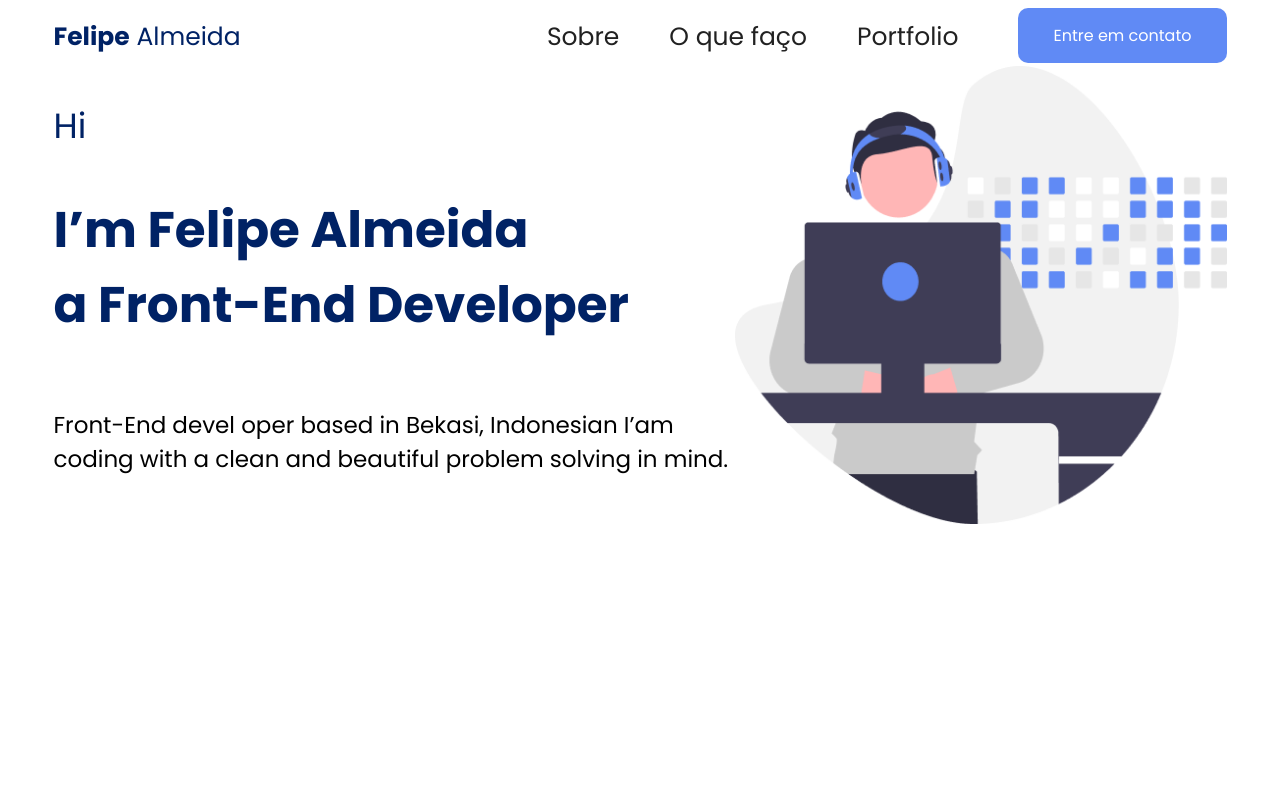
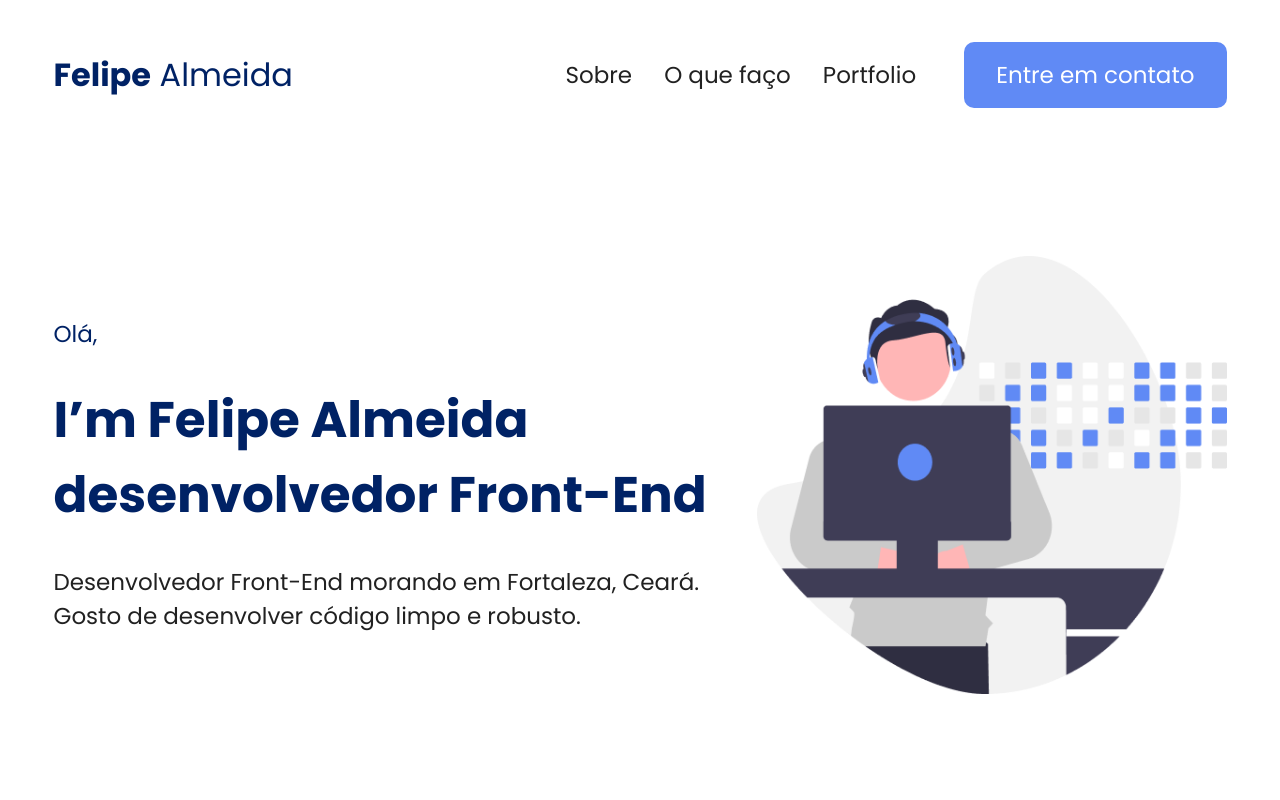
Before and after one commit to smdufc/layout-portfolio, a plain HTML site: page index.html in a window 1280 px wide. Drawn offline with Linux system fonts and the light colour scheme.

Commit message:
melhorias de código

```diff
--- a/estilos.css
+++ b/estilos.css
@@ -1,91 +1,97 @@
+:root {
+    --azul:#002265;
+    --azul-claro:#608AF5;
+    --cinza-escuro:#212121;
+    --largura-site: 1173px;
+    --altura-header:150px;
+}
+
 body {
+    margin: 0;
+    padding: 0;
     font-family: "Poppins", sans-serif;
+    font-size: 23px;
+    color: #212121;
 }
 
 
 header {
     display: flex;
+    align-items: center;
     justify-content: space-between;
-    max-width: 1173px;
-    margin-left: auto;
-    margin-right: auto;
+    max-width: var(--largura-site);
+    margin: 0 auto;
+    height: var(--altura-header);
 }
 
 .logo-site {
-    color:#002265;
-    padding-top: 10px;
-    font-size: 25px;
+    font-size: 2rem;
+    color:var(--azul);
 }
 
-.navegacao {
+nav {
     display: flex;
-    gap: 50px;
+    gap: 3rem;
 }
 
-.navegacao ul {
+nav ul {
+    list-style-type: none;
+    margin: 0;
     display: flex;
-    list-style-type: none;
-    padding: 0;
-    margin: 0;
-    gap:30px;
     align-items: center;
+    gap: 2rem;
 }
 
-
-.navegacao ul a {
-    color: #212121;
+nav ul a {
+    color: var(--cinza-escuro);
     text-decoration: none;
-    display: block;
-    padding: 10px;
-    font-size: 25px;
 }
 
-.navegacao .botao a {
-    background-color: #608AF5;
+nav .botao {
+    background-color: var(--azul-claro);
     color:white;
     text-decoration: none;
     display: block;
-    padding: 15px 35px;
     border-radius: 10px;
+    padding: 1rem 2rem;
 }
 
-
 #sobre {
-    margin-left: auto;
-    margin-right: auto;
+    max-width: var(--largura-site);
+    min-height: calc(100dvh - var(--altura-header));
+    margin: 0 auto;
     display: flex;
-    max-width: 1173px;
+    align-items: center;
+    gap: 2rem;
 }
 
 #sobre > div {
     flex-grow: 1;
     flex-shrink: 1;
-}
-
-#sobre .coluna-1 {
+    flex-basis: 100%;
     display: flex;
     flex-direction: column;
     justify-content: center;
 }
 
-#sobre .coluna-2 {
-    flex-basis: 80%;
+#sobre > div:last-child {
+    flex-basis: 70%;
 }
 
-#sobre .coluna-2 img {
+#sobre img {
     width: 100%;
-}
-
-.text-inicial {
-    color: #002265;
-    font-size: 35px;;
+    height: 100%;
 }
 
 #sobre h1 {
     font-size: 50px;
     color: #002265;
+    margin: 1rem 0;
+}
+#sobre p {
+    margin: 1rem 0;
 }
 
-#sobre p {
-    font-size: 23px;
+.texto-azul {
+    color: var(--azul);
 }
--- a/index.html
+++ b/index.html
@@ -1,5 +1,5 @@
 <!DOCTYPE html>
-<html lang="en">
+<html lang="pt-br">
 
 <head>
   <!-- cabeçalho da página html, essas informações não serão exibidas na página, elas servem para outro propósito -->
@@ -9,15 +9,16 @@
   <link rel="stylesheet" href="estilos.css">
   <link rel="preconnect" href="https://fonts.googleapis.com">
   <link rel="preconnect" href="https://fonts.gstatic.com" crossorigin>
-    <link href="https://fonts.googleapis.com/css2?family=Poppins:ital,wght@0,100;0,200;0,300;0,400;0,500;0,600;0,700;0,800;0,900;1,100;1,200;1,300;1,400;1,500;1,600;1,700;1,800;1,900&display=swap" rel="stylesheet">
+  <link
+    href="https://fonts.googleapis.com/css2?family=Poppins:ital,wght@0,100;0,200;0,300;0,400;0,500;0,600;0,700;0,800;0,900;1,100;1,200;1,300;1,400;1,500;1,600;1,700;1,800;1,900&display=swap"
+    rel="stylesheet">
 </head>
 
-<body> <!-- Corpo da página -->
-    <header> <!-- header: utilizado para cabeçalhos -->
+<body>
+  <header>
     <div class="logo-site">
       <strong>Felipe</strong> Almeida
     </div>
-        <div class="navegacao">
     <nav>
       <ul>
         <li>
@@ -30,28 +31,24 @@
           <a href="#portfolio">Portfolio</a>
         </li>
       </ul>
+      <div>
+        <a class="botao" href="#">Entre em contato</a>
+      </div>
     </nav>
-            <div class="botao">
-                <a href="#">Entre em contato</a>
+  </header>
+  <main>
+    <section id="sobre">
+      <div>
+        <p class="texto-azul">Olá,</p>
+        <h1>I’m Felipe Almeida<br>
+          desenvolvedor Front-End</h1>
+        <p>Desenvolvedor Front-End morando em Fortaleza, Ceará. Gosto de desenvolver código limpo e robusto.</p>
       </div>
-        </div>
-    </header>
-
-    <section id="sobre">
-        <div class="coluna-1">
-            <div class="text-inicial">Hi</div>
-            <h1>I’m Felipe Almeida<br >
-                a Front-End Developer</h1>
-            <p>Front-End devel oper based in Bekasi, Indonesian
-                I’am coding with a clean and beautiful problem
-                solving in mind.</p>
-        </div>
-        <div class="coluna-2">
-            <img src="imagem-destaque.png" alt="Imagem destaque">
+      <div>
+        <img width="500" height="467" src="imagem-destaque.png" alt="Imagem destaque">
       </div>
     </section>
-
-
+  </main>
 </body>
 
 </html>
```
Lines whose indentation alone changed are shown as unchanged.
